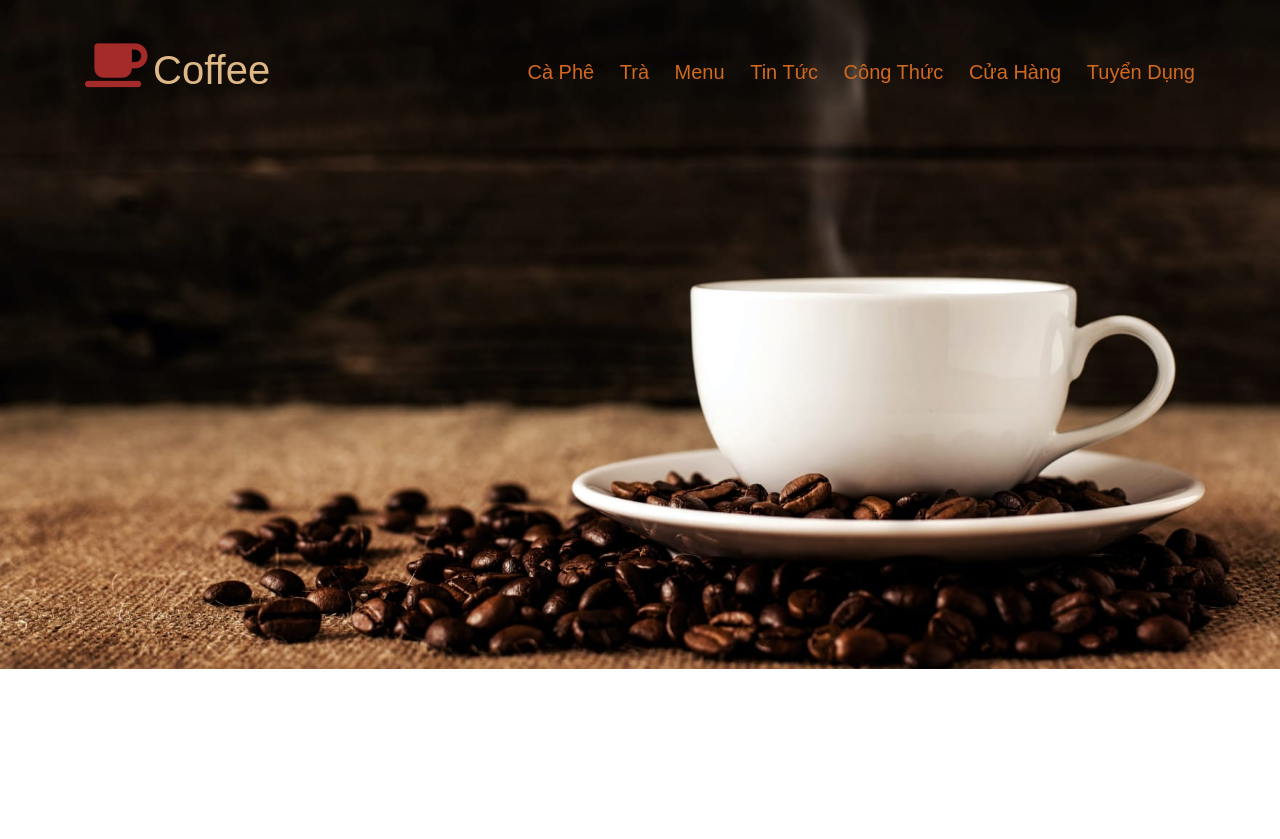
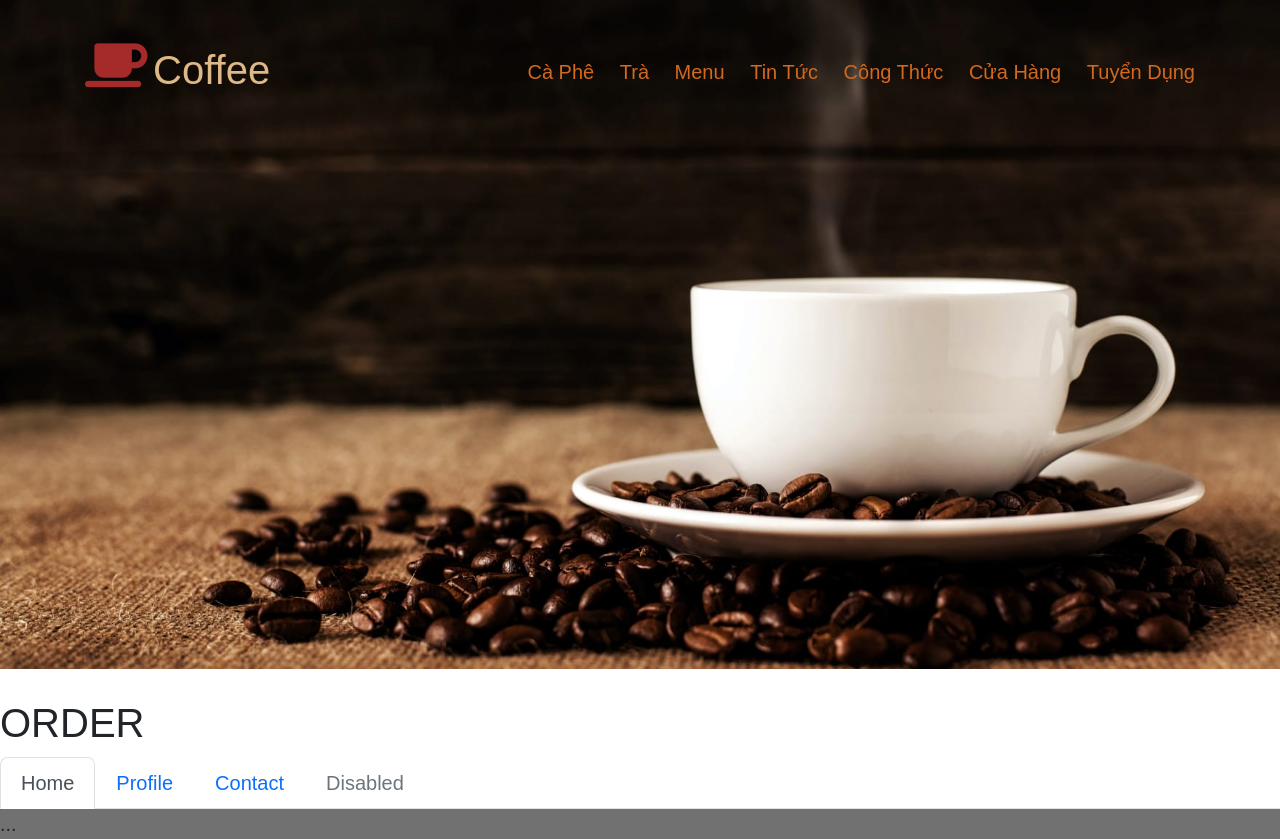
Before and after one commit to hoangthinh2209/Coffee, a website: page index.html in a window 1280 px wide. Before the commit the page ends 800 px from the top, so only its background shows below. Drawn offline with nearby package versions, Linux system fonts and the light colour scheme; a web font is replaced by a local one.

Commit message:
sửa lại mục order

```diff
--- a/index.html
+++ b/index.html
@@ -88,6 +88,40 @@
         </div> -->
     </section>
     <!-- ORDER -->
+    <section class="order">
+        <h2 class="orderTitle">ORDER</h2>
+        <div class="orderProduct">
+            <ul class="nav nav-tabs" id="myTab" role="tablist">
+                <li class="nav-item" role="presentation">
+                    <button class="nav-link active" id="home-tab" data-bs-toggle="tab" data-bs-target="#home-tab-pane"
+                        type="button" role="tab" aria-controls="home-tab-pane" aria-selected="true">Home</button>
+                </li>
+                <li class="nav-item" role="presentation">
+                    <button class="nav-link" id="profile-tab" data-bs-toggle="tab" data-bs-target="#profile-tab-pane"
+                        type="button" role="tab" aria-controls="profile-tab-pane" aria-selected="false">Profile</button>
+                </li>
+                <li class="nav-item" role="presentation">
+                    <button class="nav-link" id="contact-tab" data-bs-toggle="tab" data-bs-target="#contact-tab-pane"
+                        type="button" role="tab" aria-controls="contact-tab-pane" aria-selected="false">Contact</button>
+                </li>
+                <li class="nav-item" role="presentation">
+                    <button class="nav-link" id="disabled-tab" data-bs-toggle="tab" data-bs-target="#disabled-tab-pane"
+                        type="button" role="tab" aria-controls="disabled-tab-pane" aria-selected="false"
+                        disabled>Disabled</button>
+                </li>
+            </ul>
+            <div class="tab-content" id="myTabContent">
+                <div class="tab-pane fade show active" id="home-tab-pane" role="tabpanel" aria-labelledby="home-tab"
+                    tabindex="0">...</div>
+                <div class="tab-pane fade" id="profile-tab-pane" role="tabpanel" aria-labelledby="profile-tab"
+                    tabindex="0">...</div>
+                <div class="tab-pane fade" id="contact-tab-pane" role="tabpanel" aria-labelledby="contact-tab"
+                    tabindex="0">...</div>
+                <div class="tab-pane fade" id="disabled-tab-pane" role="tabpanel" aria-labelledby="disabled-tab"
+                    tabindex="0">...</div>
+            </div>
+        </div>
+    </section>
     <!-- SHOP -->
     <!-- INFOMATION -->
     <!-- NEWS -->
```
Also changed, not shown: style.css (line endings or trailing spaces).
